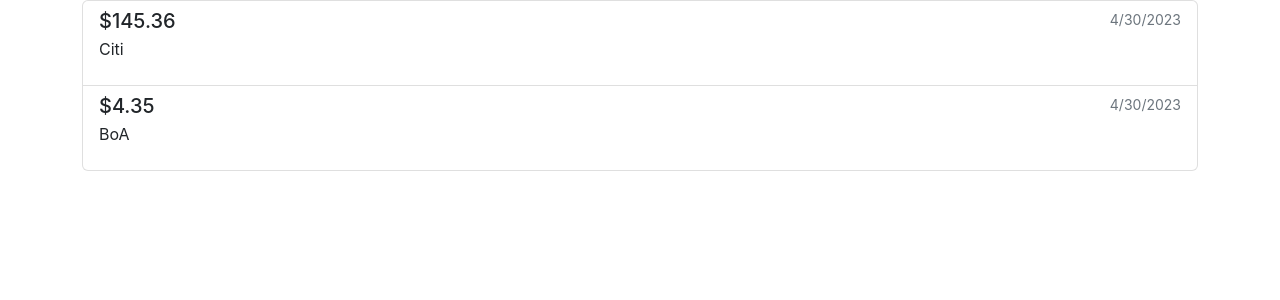
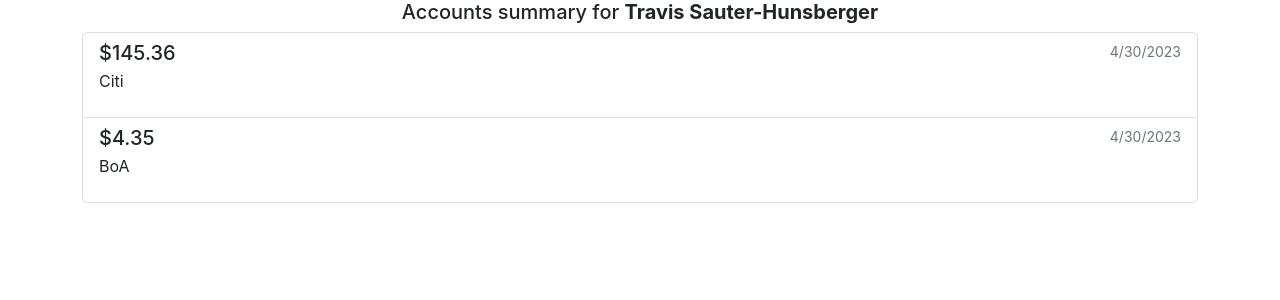
Before and after one commit to tcsauter/checkbook, a React (Create React App) app: page / in a window 1280 px wide. Shown: the top 300 px of the page. Built offline with nearby package versions, Linux system fonts and the light colour scheme.

Commit message:
Begin work on AccountsSummary.

```diff
--- a/src/layouts/HomePage/HomePage.tsx
+++ b/src/layouts/HomePage/HomePage.tsx
@@ -1,13 +1,19 @@
 import React from "react";
 import {SpentListItem} from "./components/SpentListItem";
+import {AccountsSummary} from "./components/AccountsSummary";
 
 export const HomePage: React.FC<{ name: string }> = (props) => {
-    return(
-        <div className='container'>
-            <ul className='list-group' >
-                <SpentListItem amount={145.36} date={'4/30/2023'} name={"Citi"} />
-                <SpentListItem amount={4.35} date={'4/30/2023'} name={"BoA"} />
-            </ul>
-        </div>
+    return (
+        <>
+            <div className='container' id='accountsSummaryContainer'>
+                <AccountsSummary name={"Travis Sauter-Hunsberger"}/>
+            </div>
+            <div className='container' id='spentMoneyContainer'>
+                <ul className='list-group'>
+                    <SpentListItem amount={145.36} date={'4/30/2023'} name={"Citi"}/>
+                    <SpentListItem amount={4.35} date={'4/30/2023'} name={"BoA"}/>
+                </ul>
+            </div>
+        </>
     );
 }
--- /dev/null
+++ b/src/layouts/HomePage/components/AccountsSummary.tsx
@@ -0,0 +1,7 @@
+export const AccountsSummary: React.FC<{ name: string }> = (props) => {
+    return (
+        <>
+            <h5>Accounts summary for <b>{props.name}</b></h5>
+        </>
+    );
+}
```
